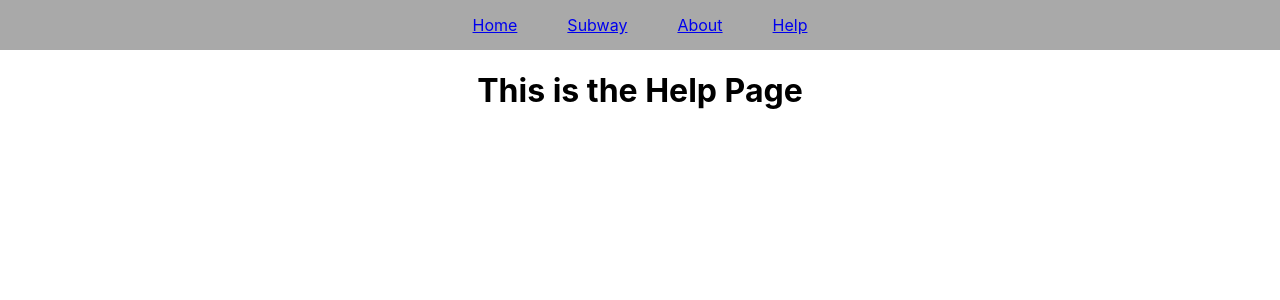
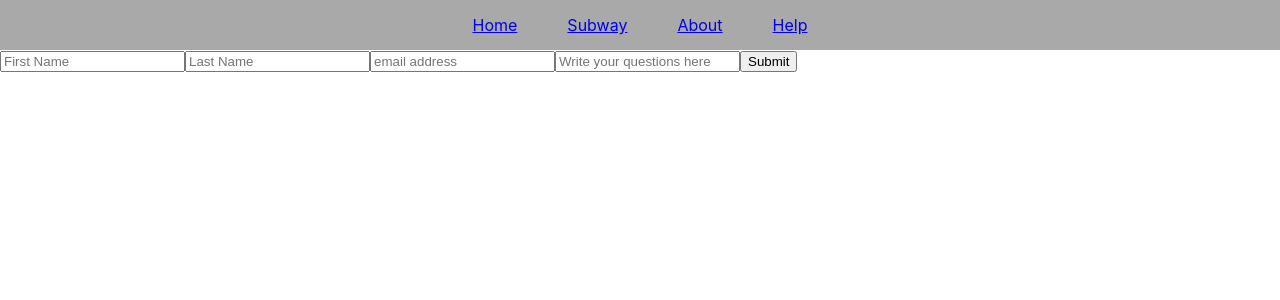
Before and after one commit to omtmana/omtm-phase-2-project, a React (Create React App) app: page /help in a window 1280 px wide. Shown: the top 300 px of the page. Built offline with nearby package versions, Linux system fonts and the light colour scheme; no server answers.

Commit message:
Added css components

```diff
--- a/src/App.css
+++ b/src/App.css
@@ -35,3 +35,18 @@
   font-size: 100px;
   color: black;
 }
+
+.help-container {
+  display: flex;
+  flex-direction: row;
+
+}
+
+/* .form-help-container {
+} */
+
+.searchbar {
+  margin-top: 10px;
+  /* width: 2px; */
+  /* justify-content:center; */
+}
--- a/src/components/About.js
+++ b/src/components/About.js
@@ -1,41 +1,9 @@
-import React , {useState} from "react";
+import React from "react";
 
 const About = () => {
-   const[firstName, setFirstName]=useState("")
-   const[lastName, setLastName]=useState("")
-   const[email , setEmail]=useState("")
-
-   const handleSubmit = ((e) => {
-      e.preventDefault()
-   })
-
    return(
       <div className="about-container">
-         {/* <h1 className="about-content">This is the About page</h1> */}
-         <form onSubmit={handleSubmit}>
-            <input
-            type="text"
-            name="first name"
-            placeholder="First Name"
-            value={firstName}
-            onChange={(e) => setFirstName(e.target.value)}
-            />
-            <input
-            type="text"
-            name="last name"
-            placeholder="Last Name"
-            value={lastName}
-            onChange={(e) => setLastName(e.target.value)}
-            />
-            <input
-            type="text"
-            name="email"
-            placeholder="email address"
-            value={email}
-            onChange={(e) => setEmail(e.target.value)}
-            />
-            <button>Submit</button>
-         </form>
+         <h1 className="about-content">This is the About page</h1>
       </div>
    )
 }
--- a/src/components/Help.js
+++ b/src/components/Help.js
@@ -1,9 +1,50 @@
-import React from "react";
+import React, { useState } from "react";
 
 const Help = () => {
+   const [firstName, setFirstName] = useState("")
+   const [lastName, setLastName] = useState("")
+   const [email, setEmail] = useState("")
+   const [textBox, setTextBox] = useState("")
+
+   const handleSubmit = ((e) => {
+      e.preventDefault()
+   })
+
    return (
-      <div>
-         <h1>This is the Help Page</h1>
+      <div className="help-container">
+         <div className="form-help-container">
+            <form onSubmit={handleSubmit}>
+               <input
+                  type="text"
+                  name="first name"
+                  placeholder="First Name"
+                  value={firstName}
+                  onChange={(e) => setFirstName(e.target.value)}
+               />
+               <input
+                  type="text"
+                  name="last name"
+                  placeholder="Last Name"
+                  value={lastName}
+                  onChange={(e) => setLastName(e.target.value)}
+               />
+               <input
+                  type="text"
+                  name="email"
+                  placeholder="email address"
+                  value={email}
+                  onChange={(e) => setEmail(e.target.value)}
+               />
+               <input
+                  type="text"
+                  name="text box"
+                  placeholder="Write your questions here"
+                  value={textBox}
+                  onChange={(e) => setTextBox(e.target.value)}
+               />
+               <button>Submit</button>
+            </form>
+         </div>
       </div>
    )
 }
--- a/src/components/Subway.js
+++ b/src/components/Subway.js
@@ -3,6 +3,14 @@ import SubwayCard from "./SubwayCard"
 
 const Subway = ({stations}) => {
    return (
+   <div>
+      <div className="searchbar">
+            <input
+            type="text"
+            name="search"
+            placeholder="Search Station"
+            />
+      </div>
       <div className="subway-station-container">
          {
             stations.map((station) => {
@@ -10,6 +18,7 @@ const Subway = ({stations}) => {
             })
          }
       </div>
+   </div>
    )
 }
 
```
